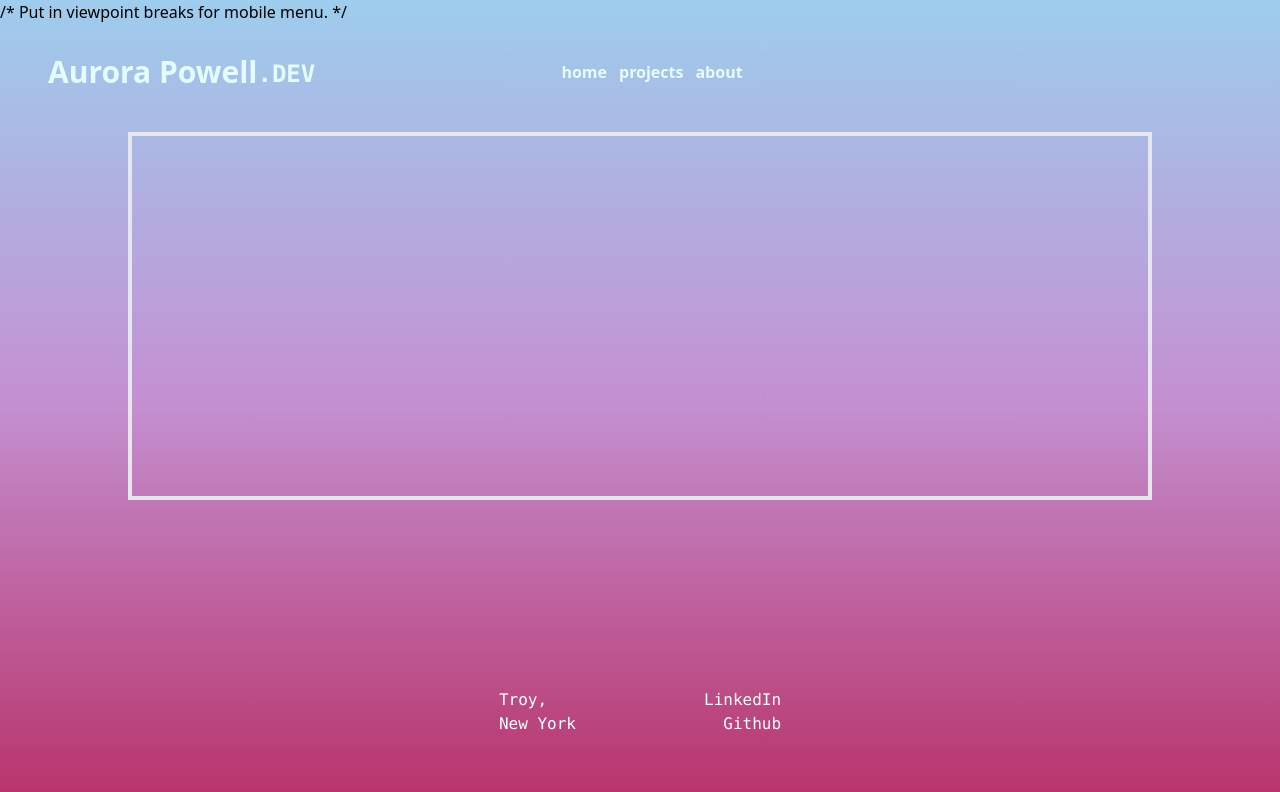
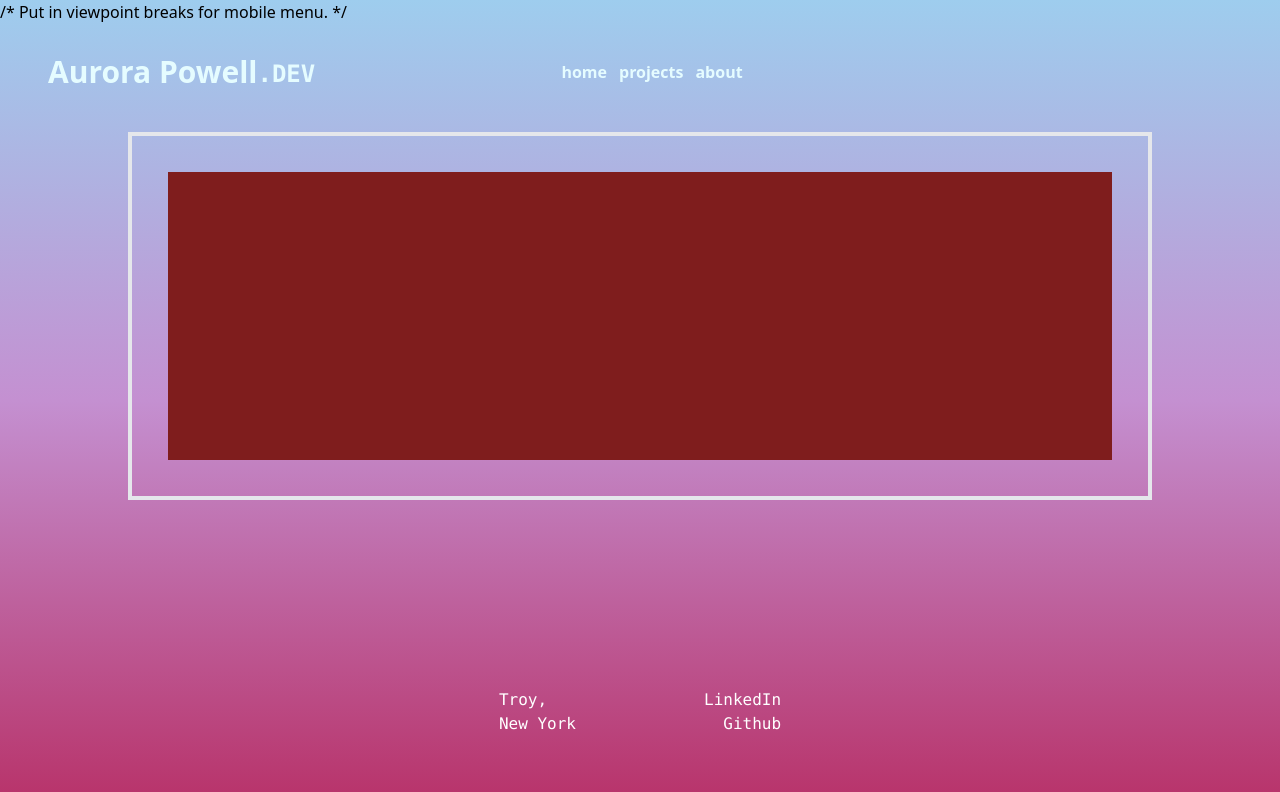
Before and after one commit to AuroraPowell/portfolio, a React (Vite) app in the folder client/: page / in a window 1280 px wide. Shown: the top 792 px of the page. Built offline with nearby package versions, Linux system fonts and the light colour scheme.

Commit message:
Reset; menu got messed up
Had to reset to an older version, as my menu started having issues when rendering.

```diff
--- a/client/src/components/Landing.jsx
+++ b/client/src/components/Landing.jsx
@@ -16,7 +16,7 @@ const Landing = () => {
         {/* <div id="landing-top" className=""><p>Thanks for checking out my portfolio.<br></br>Please have a look around. You never know what halls I'll be excavating out next.</p></div> */}
         <div id="shape" className="border-4 inset-32">
 
-          <div id="upper" className="bg-transparent align-bottom text-white text-3xl font-bold min-h-72 m-9">
+          <div id="upper" className="bg-red-900 align-bottom text-white text-3xl font-bold min-h-72 m-9">
 
           </div>
           <div id="lower"></div>
```
